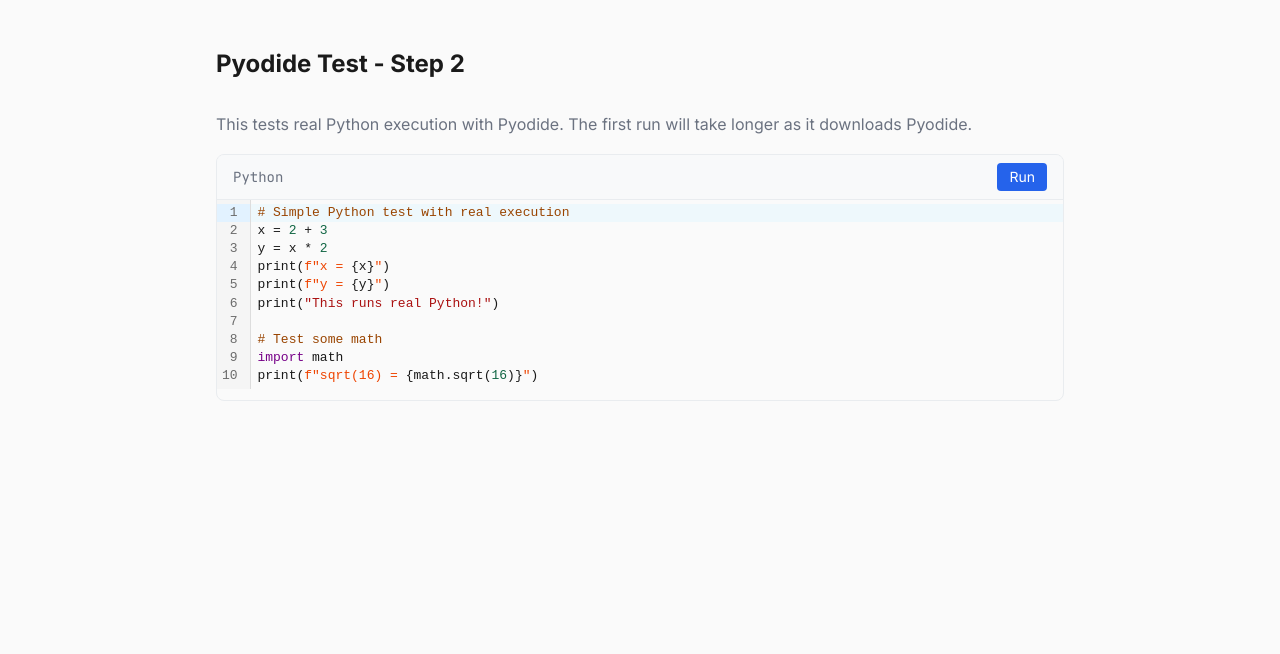
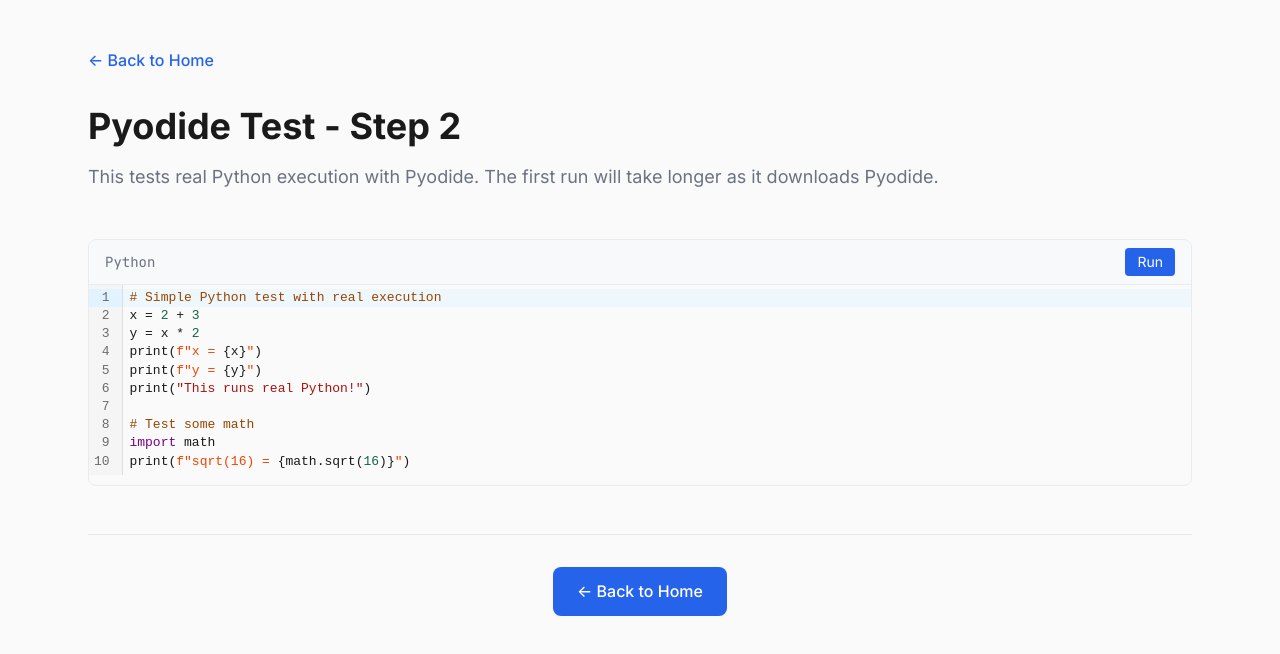
Before and after one commit to nikhil-vytla/interactive-blog, a Next.js app: page /interactive-blog/pyodide-test in a window 1280 px wide. Shown: the top 654 px of the page. Built offline with nearby package versions, Linux system fonts and the light colour scheme.

Commit message:
refactor: convert basic test pages to PageLayout
- Update simple-test, working-test, and pyodide-test pages
- Unify navigation across all development/testing pages
- Remove manual layout management code
- Complete PageLayout migration for all pages

```diff
--- a/src/app/pyodide-test/page.tsx
+++ b/src/app/pyodide-test/page.tsx
@@ -1,6 +1,7 @@
 'use client';
 
 import { useState } from 'react';
+import PageLayout from '@/components/PageLayout';
 import SimpleCodeEditor from '@/components/SimpleCodeEditor';
 
 // Local type for this test
@@ -80,13 +81,10 @@
   };
 
   return (
-    <div className="max-w-4xl mx-auto px-6 py-12">
-      <h1 className="text-2xl font-bold mb-8">Pyodide Test - Step 2</h1>
-
-      <p className="mb-4 text-muted">
-        This tests real Python execution with Pyodide. The first run will take longer as it downloads Pyodide.
-      </p>
-
+    <PageLayout
+      title="Pyodide Test - Step 2"
+      description="This tests real Python execution with Pyodide. The first run will take longer as it downloads Pyodide."
+    >
       <SimpleCodeEditor
         initialCode={testCode}
         onRun={handleRun}
@@ -105,6 +103,6 @@
           <pre className="text-sm whitespace-pre-wrap">{result}</pre>
         </div>
       )}
-    </div>
+    </PageLayout>
   );
 }
--- a/src/app/simple-test/page.tsx
+++ b/src/app/simple-test/page.tsx
@@ -1,6 +1,7 @@
 'use client';
 
 import { useState } from 'react';
+import PageLayout from '@/components/PageLayout';
 import { executePythonCode } from '@/lib/pyodide';
 
 export default function SimpleTestPage() {
@@ -29,9 +30,10 @@
   };
 
   return (
-    <div className="max-w-4xl mx-auto px-6 py-12">
-      <h1 className="text-2xl font-bold mb-8">Simple Plot Test</h1>
-
+    <PageLayout
+      title="Simple Plot Test"
+      description="Basic Python execution test with simple calculations and output."
+    >
       <button
         onClick={runSimpleCode}
         disabled={isLoading}
@@ -65,6 +67,6 @@
           )}
         </div>
       )}
-    </div>
+    </PageLayout>
   );
 }
--- a/src/app/working-test/page.tsx
+++ b/src/app/working-test/page.tsx
@@ -1,6 +1,7 @@
 'use client';
 
 import { useState } from 'react';
+import PageLayout from '@/components/PageLayout';
 import SimpleCodeEditor from '@/components/SimpleCodeEditor';
 
 export default function WorkingTestPage() {
@@ -33,13 +34,10 @@
   };
 
   return (
-    <div className="max-w-4xl mx-auto px-6 py-12">
-      <h1 className="text-2xl font-bold mb-8">Working Test - Step 1</h1>
-
-      <p className="mb-4 text-muted">
-        This tests the basic code editor functionality without read-only regions or Pyodide.
-      </p>
-
+    <PageLayout
+      title="Working Test - Step 1"
+      description="This tests the basic code editor functionality without read-only regions or Pyodide."
+    >
       <SimpleCodeEditor
         initialCode={testCode}
         onRun={handleRun}
@@ -58,6 +56,6 @@
           <pre className="text-sm whitespace-pre-wrap">{result}</pre>
         </div>
       )}
-    </div>
+    </PageLayout>
   );
 }
```
